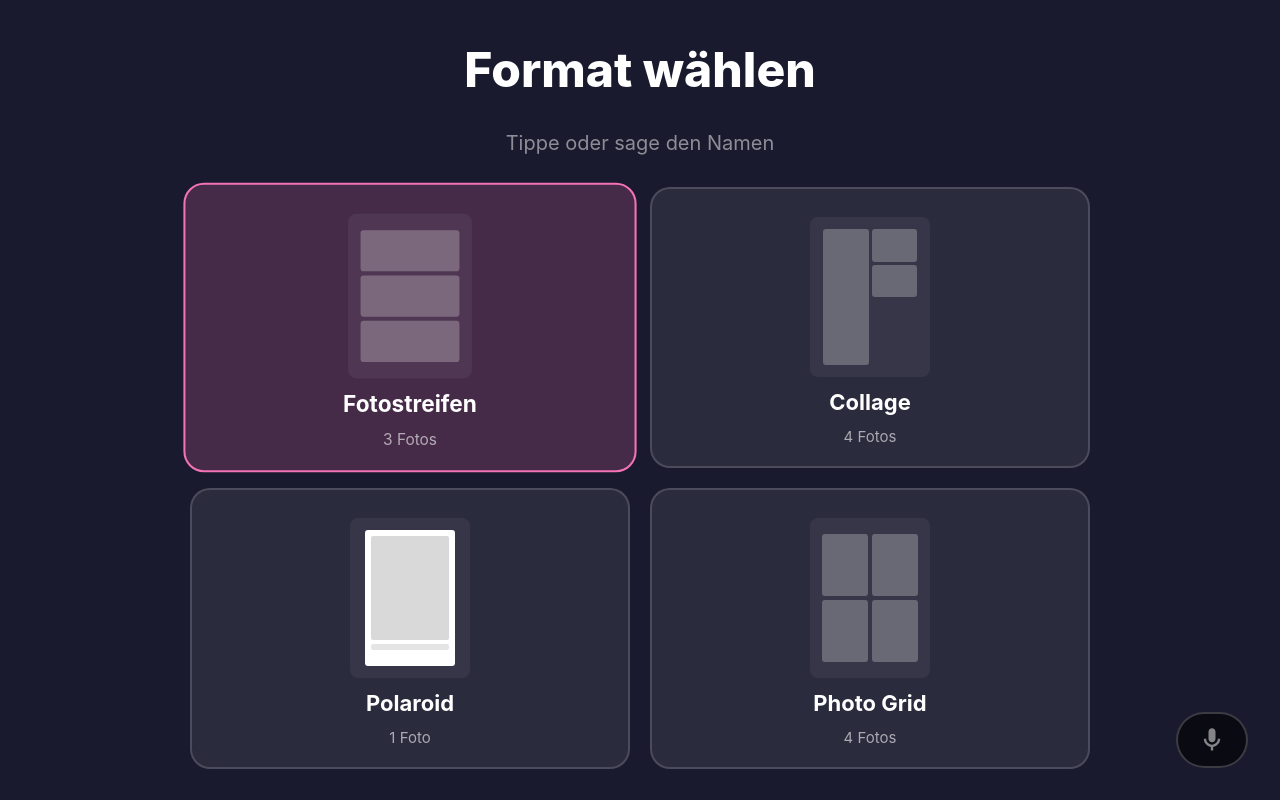
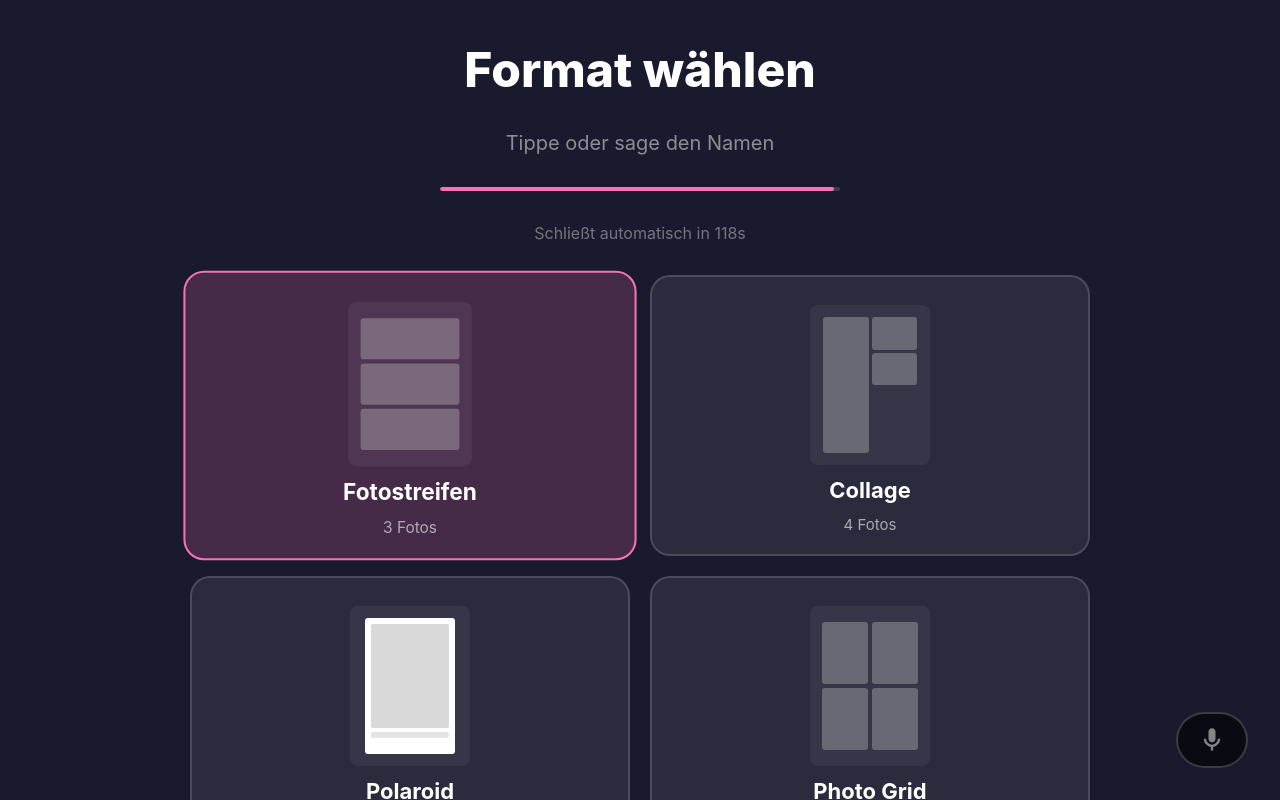
Before and after one commit to K0NRAD/itec_photobooth_stele, a Svelte app: page / in a window 1280 px wide. Both pictures are taken after a click on the button "Start". Built offline with nearby package versions, Linux system fonts and the light colour scheme; no server answers.

Commit message:
refactor:start.sh

```diff
--- a/src/App.svelte
+++ b/src/App.svelte
@@ -49,9 +49,10 @@
         handleFormatSelect(command);
       } else if (command === 'next') {
         handleFormatSelect(pb.selectedFormat);
-      }
+      } else if (command === 'restart') reset();
     } else if (pb.currentState === 'capturing') {
       if (command === 'capture' && !capturing) triggerNextPhoto();
+      else if (command === 'restart') reset();
     } else if (pb.currentState === 'preview') {
       if (command === 'save') doUpload();
       if (command === 'restart') resetPreview();
@@ -152,7 +153,7 @@
     <div class="screen center">
       <div class="logo">📸</div>
       <h1>Photobooth</h1>
-      <p class="instruction">Sage <strong>"Start"</strong> oder tippe zum Beginnen</p>
+      <p class="instruction">Sage <strong>"Start"</strong>, <strong>"Starten"</strong> oder tippe zum Beginnen</p>
       <button class="start-btn" onclick={() => transition('format_select')}>
         Start
       </button>
@@ -163,6 +164,7 @@
       <FormatSelector
         selected={pb.selectedFormat}
         onSelect={handleFormatSelect}
+        onClose={reset}
       />
     </div>
 
@@ -189,7 +191,7 @@
             <button class="shutter-btn" onclick={triggerNextPhoto} aria-label="Foto aufnehmen">
               <span class="shutter-inner"></span>
             </button>
-            <p class="hint">Oder sage <strong>"Foto"</strong></p>
+            <p class="hint">Oder sage <strong>"Foto"</strong>, <strong>"Aufnehmen"</strong></p>
           {/if}
         </div>
       </div>
--- a/src/components/AdminPanel.svelte
+++ b/src/components/AdminPanel.svelte
@@ -4,13 +4,29 @@
    * Zugang: 5s auf untere linke Ecke drücken oder Sprachbefehl "admin".
    * @module components/AdminPanel
    */
+  import { onMount, onDestroy, untrack } from 'svelte';
   import BackgroundPicker from './BackgroundPicker.svelte';
   import CameraPicker from './CameraPicker.svelte';
   import { pb } from '../state/photobooth.svelte.js';
   import { config } from '../services/config.js';
 
-  /** @type {{ onClose: () => void }} */
-  let { onClose } = $props();
+  /** @type {{ onClose: () => void, timeout?: number }} */
+  let { onClose, timeout = 30 } = $props();
+
+  let remaining = $state(untrack(() => timeout));
+  let interval = null;
+
+  onMount(() => {
+    interval = setInterval(() => {
+      remaining -= 1;
+      if (remaining <= 0) {
+        clearInterval(interval);
+        onClose();
+      }
+    }, 1000);
+  });
+
+  onDestroy(() => clearInterval(interval));
 
   const ADMIN_PIN = config.ADMIN_PIN;
 
@@ -70,6 +86,11 @@
     {:else if view === 'camera'}
       <CameraPicker selectedId={pb.selectedCameraId} onDone={() => (view = 'menu')} />
     {/if}
+
+    <div class="timer-bar">
+      <div class="timer-fill" style="width: {(remaining / timeout) * 100}%"></div>
+    </div>
+    <p class="timer-text">Schließt automatisch in {remaining}s</p>
   </div>
 </div>
 
@@ -170,4 +191,26 @@
     border-color: rgba(255, 255, 255, 0.2);
     margin-top: 8px;
   }
+
+  .timer-bar {
+    width: 100%;
+    height: 4px;
+    background: rgba(255, 255, 255, 0.1);
+    border-radius: 2px;
+    overflow: hidden;
+    margin-top: 8px;
+  }
+
+  .timer-fill {
+    height: 100%;
+    background: #f472b6;
+    border-radius: 2px;
+    transition: width 1s linear;
+  }
+
+  .timer-text {
+    font-size: 14px;
+    color: rgba(255, 255, 255, 0.35);
+    margin: 0;
+  }
 </style>
--- a/src/components/FormatSelector.svelte
+++ b/src/components/FormatSelector.svelte
@@ -3,9 +3,25 @@
    * FormatSelector — Auswahl des Ausgabeformats per Touch oder Sprache.
    * @module components/FormatSelector
    */
+  import { onMount, onDestroy, untrack } from 'svelte';
 
-  /** @type {{ selected: string, onSelect: (format: string) => void }} */
-  let { selected, onSelect } = $props();
+  /** @type {{ selected: string, onSelect: (format: string) => void, timeout?: number, onClose?: () => void }} */
+  let { selected, onSelect, timeout = 120, onClose } = $props();
+
+  let remaining = $state(untrack(() => timeout));
+  let interval = null;
+
+  onMount(() => {
+    interval = setInterval(() => {
+      remaining -= 1;
+      if (remaining <= 0) {
+        clearInterval(interval);
+        onClose?.();
+      }
+    }, 1000);
+  });
+
+  onDestroy(() => clearInterval(interval));
 
   const formats = [
     {
@@ -42,6 +58,11 @@
 <div class="format-selector">
   <h2>Format wählen</h2>
   <p class="hint">Tippe oder sage den Namen</p>
+
+  <div class="timer-bar">
+    <div class="timer-fill" style="width: {(remaining / timeout) * 100}%"></div>
+  </div>
+  <p class="timer-text">Schließt automatisch in {remaining}s</p>
 
   <div class="formats">
     {#each formats as fmt}
@@ -228,4 +249,25 @@
     background: rgba(255, 255, 255, 0.25);
     border-radius: 3px;
   }
+
+  .timer-bar {
+    width: 400px;
+    height: 4px;
+    background: rgba(255, 255, 255, 0.15);
+    border-radius: 2px;
+    overflow: hidden;
+  }
+
+  .timer-fill {
+    height: 100%;
+    background: #f472b6;
+    border-radius: 2px;
+    transition: width 1s linear;
+  }
+
+  .timer-text {
+    font-size: 16px;
+    color: rgba(255, 255, 255, 0.4);
+    margin: 0;
+  }
 </style>
--- a/src/services/speech.js
+++ b/src/services/speech.js
@@ -15,7 +15,7 @@ const COMMANDS = {
   capture: ['foto', 'cheese', 'aufnehmen', 'jetzt', 'schießen', 'klick'],
   next:    ['weiter', 'fertig', 'nächste', 'done', 'ok', 'okay'],
   save:    ['speichern', 'hochladen', 'ja', 'okay', 'weiter', 'done'],
-  restart: ['nochmal', 'wiederholen', 'neustart', 'zurück', 'neu'],
+  restart: ['nochmal', 'wiederholen', 'neustart', 'zurück', 'neu', 'abbrechen'],
   admin:   ['admin', 'einstellungen'],
 };
 
```
Also changed, not shown: 2 other files (tests, documents, lock files or other folders).
